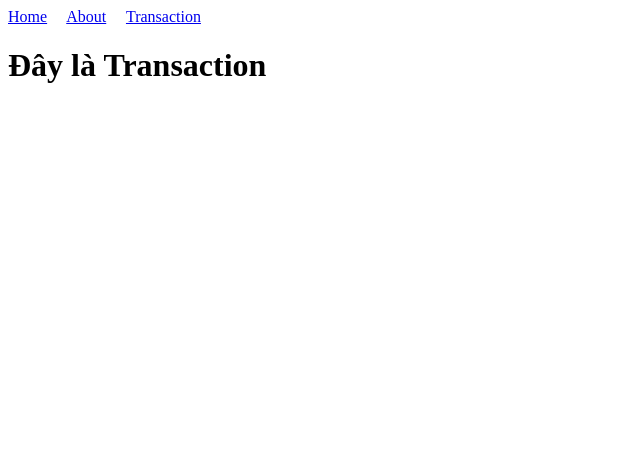
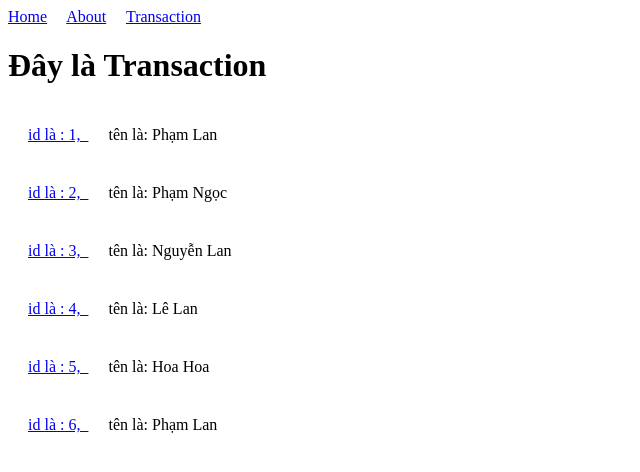
Before and after one commit to phamhoai0404/demoVue3_lan2, a Vue app: page /transaction in a window 1280 px wide. Shown: the top 472 px of the page, without its empty margins (0-640 px from the left). Built offline with nearby package versions, Linux system fonts and the light colour scheme.

Commit message:
Add vue-router 4 replace path to name

```diff
--- a/src/components/Nav.vue
+++ b/src/components/Nav.vue
@@ -1,5 +1,12 @@
 <template>
-    <router-link to='/'>Home</router-link> &nbsp; &nbsp;
+    <!-- Đây là sử dụng router bình thường nhưng xem trên (RHP Team Youtube )
+        thì nên sử dụng theo name vì khi mình thay đổi đường dẫn router thì nó không ảnh hưởng gì
+    -->
+    <!-- <router-link to='/'>Home</router-link> &nbsp; &nbsp;
     <router-link to='/about'>About</router-link> &nbsp; &nbsp;
-    <router-link to='/transaction'>Transaction</router-link>
+    <router-link to='/transaction'>Transaction</router-link> -->
+
+    <router-link :to="{name: 'home-router' }">Home</router-link> &nbsp; &nbsp;
+    <router-link :to="{name: 'about-router' }">About</router-link> &nbsp; &nbsp;
+    <router-link :to="{name: 'transaction-router' }">Transaction</router-link>
 </template>
--- a/src/components/Transaction.vue
+++ b/src/components/Transaction.vue
@@ -1,3 +1,26 @@
 <template>
     <h1>Đây là Transaction</h1>
+    <div v-for =" item in listData" :key="item.id" style="padding: 20px;">
+
+        <!-- nếu muốn đến name = transaction-detail-router thì cần bắt buộc phải có , params: { idddd: item.id  }  vì trong router mình đã ghi param -->
+        <router-link :to="{name: 'transaction-detail-router', params: { idddd: item.id  } }">id là : {{ item.id}},&nbsp;&nbsp;</router-link> &nbsp; &nbsp;
+        tên là: {{ item.name}}
+    </div>
 </template>
+
+<script>
+    export default {
+        data() {
+            return {
+                listData: [
+                    { id: 1, name:"Phạm Lan"},
+                    { id: 2, name:"Phạm Ngọc"},
+                    { id: 3, name:"Nguyễn Lan"},
+                    { id: 4, name:"Lê Lan"},
+                    { id: 5, name:"Hoa Hoa"},
+                    { id: 6, name:"Phạm Lan"}
+                ]
+            }
+        },
+    }
+</script>
--- a/src/router.js
+++ b/src/router.js
@@ -6,12 +6,28 @@ import TransactionDetail from './components/TransactionDetail.vue'
 
 const routersssssss = [
 
-    { path: '/', component: Form },
+    {
+        path: '/',
+        name: 'home-router',
+        component: Form
+    },
 
-    { path: '/about', component: About },
+    {
+        path: '/about',
+        name: 'about-router',
+        component: About
+    },
 
-    { path: '/transaction', component: Transaction },
-    { path: '/transaction/:idddd', component: TransactionDetail },
+    {
+        path: '/transaction',
+        name: 'transaction-router',
+        component: Transaction
+    },
+    {
+        path: '/transaction/:idddd',
+        name: 'transaction-detail-router',
+        component: TransactionDetail
+    },
 ]
 const routerdddddd = createRouter({
     history: createWebHistory(),//Cái này là không hiện dấu thăng #
```
